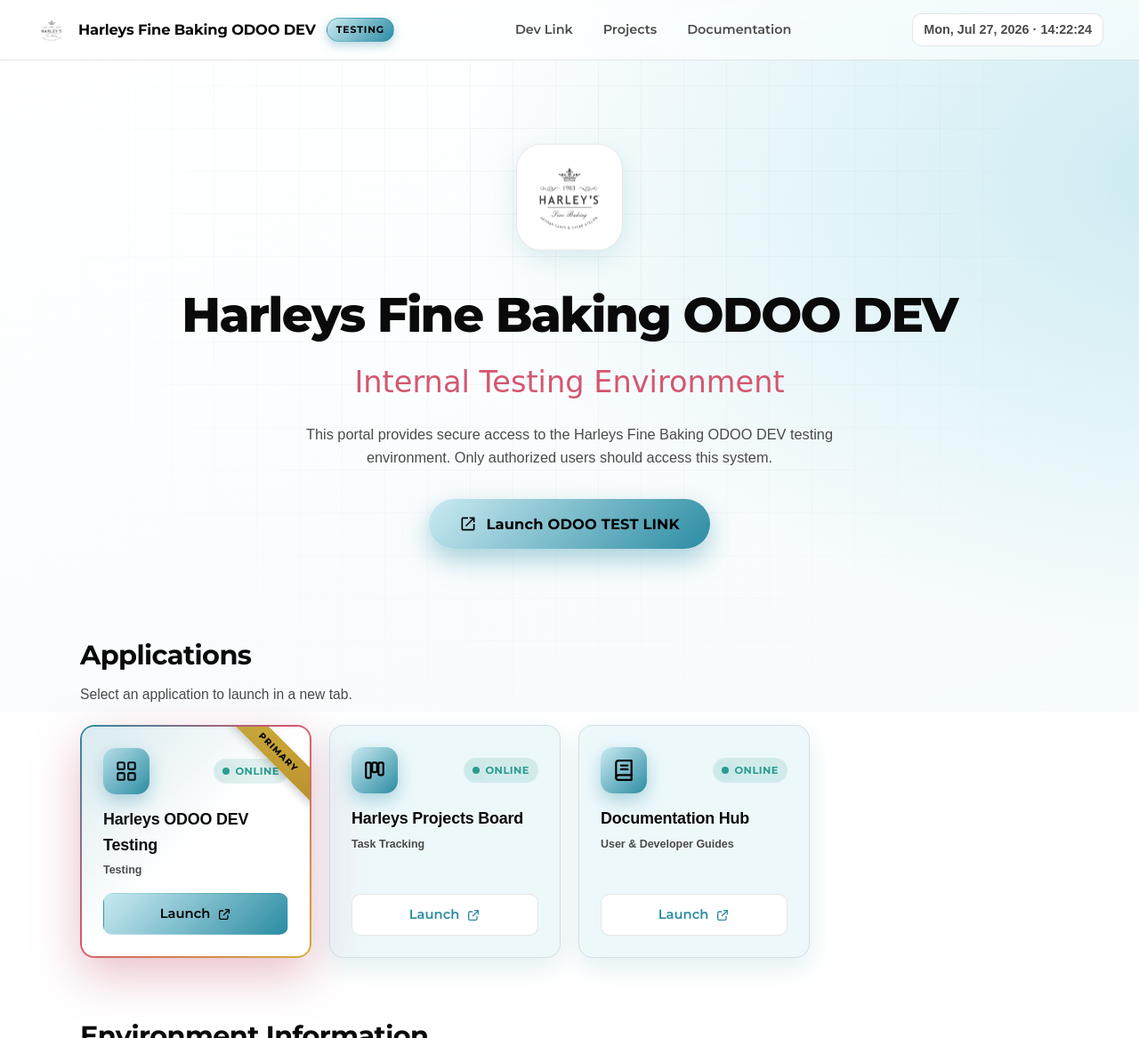
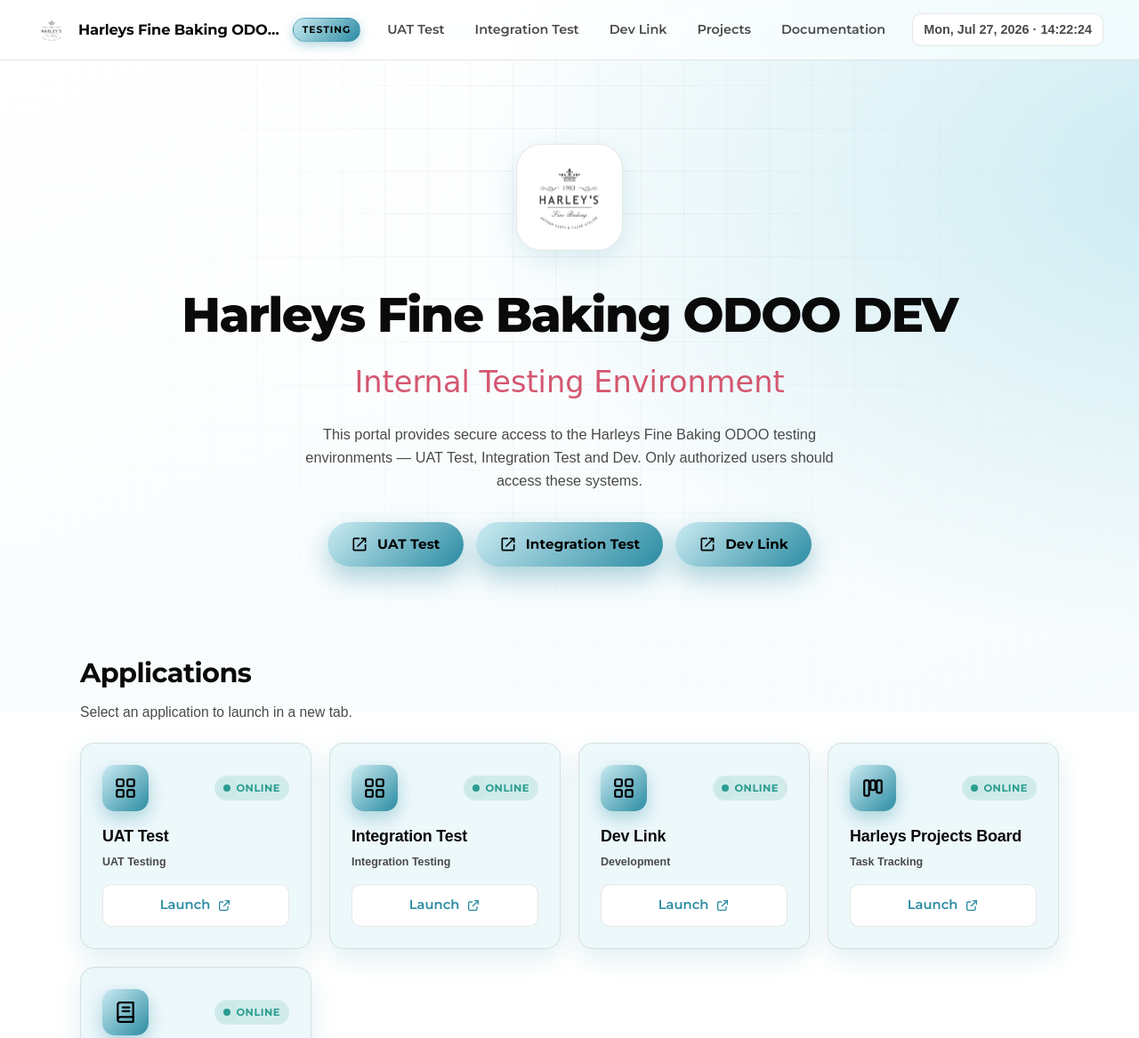
Before and after one commit to srdev-harleys/harleydev, a plain HTML site: page index.html in a window 1280 px wide. Shown: the top 1167 px of the page at 89% size. Drawn offline with Linux system fonts and the light colour scheme; a web font is replaced by a local one.

Commit message:
Updated UAT, Integration links

```diff
--- a/config.json
+++ b/config.json
@@ -2,9 +2,13 @@
   "brand": {
     "name": "Harleys Fine Baking ODOO DEV",
     "subtitle": "Internal Testing Environment",
-    "description": "This portal provides secure access to the Harleys Fine Baking ODOO DEV testing environment. Only authorized users should access this system.",
-    "launchUrl": "https://admin.taildfc619.ts.net/",
+    "description": "This portal provides secure access to the Harleys Fine Baking ODOO testing environments — UAT Test, Integration Test and Dev. Only authorized users should access these systems.",
     "projectsUrl": "https://github.com/users/harleystech/projects/1/views/1",
+    "environments": [
+      { "name": "UAT Test", "url": "https://harleys-harley-test2-35143199.dev.odoo.com/odoo", "environment": "UAT Testing" },
+      { "name": "Integration Test", "url": "https://harleys-harley-test-34263692.dev.odoo.com/odoo", "environment": "Integration Testing" },
+      { "name": "Dev Link", "url": "https://admin.taildfc619.ts.net/", "environment": "Development" }
+    ],
     "environment": "Testing",
     "footer": {
       "company": "Harleys Fine Baking",
@@ -14,13 +18,6 @@
     }
   },
   "applications": [
-    {
-      "name": "Harleys ODOO DEV Testing",
-      "icon": "erp",
-      "status": "Online",
-      "environment": "Testing",
-      "featured": true
-    },
     {
       "name": "Harleys Projects Board",
       "url": "https://github.com/users/harleystech/projects/1/views/1",
--- a/index.html
+++ b/index.html
@@ -70,7 +70,7 @@
       <span class="env-badge" id="env-badge">Testing</span>
     </div>
     <nav class="topnav__nav" aria-label="Site">
-      <a class="topnav__link" id="dev-link" href="#" target="_blank" rel="noopener noreferrer">Dev Link</a>
+      <div id="env-links" style="display:contents"><!-- Environment links injected by scripts/main.js --></div>
       <a class="topnav__link" id="projects-link" href="#" target="_blank" rel="noopener noreferrer">Projects</a>
       <a class="topnav__link" href="docs/index.html">Documentation</a>
     </nav>
@@ -98,13 +98,9 @@
         environment. Only authorized users should access this system.
       </p>
 
-      <a class="btn-primary" id="launch-btn" href="#"
-         target="_blank" rel="noopener noreferrer" role="button">
-        <svg class="btn-icon" viewBox="0 0 24 24" width="20" height="20" aria-hidden="true">
-          <path fill="currentColor" d="M14 3v2h3.59l-9.3 9.29 1.42 1.42L19 6.41V10h2V3m-2 16H5V5h7V3H5a2 2 0 0 0-2 2v14a2 2 0 0 0 2 2h14a2 2 0 0 0 2-2v-7h-2Z"/>
-        </svg>
-        <span class="btn-label">Launch ODOO TEST LINK</span>
-      </a>
+      <div class="hero__actions" id="hero-actions" role="group" aria-label="Launch an environment">
+        <!-- Buttons injected by scripts/main.js -->
+      </div>
     </section>
 
     <!-- ----------------------------------------------------------
--- a/scripts/main.js
+++ b/scripts/main.js
@@ -10,17 +10,32 @@
 import { renderApplications, renderInfoCards } from './modules/cards.js';
 import { renderUpdates } from './modules/updates.js';
 import { applyBrand } from './modules/brand.js';
-import { attachRipple } from './modules/ripple.js';
+import { renderEnvNavLinks, renderHeroActions } from './modules/environments.js';
 
 async function init() {
   startClock();
-  attachRipple(document.getElementById('launch-btn'));
 
   const loader = document.getElementById('page-loader');
   try {
     const config = await loadConfig();
     applyBrand(config.brand);
-    renderApplications(document.getElementById('apps-grid'), config.applications, config.brand?.launchUrl);
+
+    const environments = config.brand?.environments || [];
+    renderEnvNavLinks(document.getElementById('env-links'), environments);
+    renderHeroActions(document.getElementById('hero-actions'), environments);
+
+    // Applications grid: one card per environment (UAT, Integration, Dev),
+    // in the same order as the hero/nav, followed by the rest of
+    // config.json's applications list (Projects Board, Documentation Hub).
+    const envCards = environments.map((env) => ({
+      name: env.name,
+      url: env.url,
+      icon: 'erp',
+      status: 'Online',
+      environment: env.environment,
+    }));
+    renderApplications(document.getElementById('apps-grid'), [...envCards, ...(config.applications || [])]);
+
     renderInfoCards(document.getElementById('info-grid'), config.infoCards);
     renderUpdates(document.getElementById('updates-list'), config.recentUpdates);
   } catch (err) {
--- a/scripts/modules/brand.js
+++ b/scripts/modules/brand.js
@@ -9,13 +9,6 @@
   setText('hero-desc', brand.description);
   setText('env-badge', brand.environment || 'Testing');
 
-  const launchBtn = document.getElementById('launch-btn');
-  if (launchBtn && brand.launchUrl) launchBtn.href = brand.launchUrl;
-
-  // Top-nav quick links — same source of truth as the hero button and the
-  // Applications cards (config.json), so the URL only ever lives in one file.
-  const devLink = document.getElementById('dev-link');
-  if (devLink && brand.launchUrl) devLink.href = brand.launchUrl;
   const projectsLink = document.getElementById('projects-link');
   if (projectsLink && brand.projectsUrl) projectsLink.href = brand.projectsUrl;
 
--- /dev/null
+++ b/scripts/modules/environments.js
@@ -0,0 +1,37 @@
+/* ==========================================================================
+   Environments — renders the Production / UAT Test / Integration Test / Dev
+   links that appear in the top nav and the hero actions. config.json's
+   brand.environments is the single source of truth for both, and (via
+   main.js) for the matching Applications cards too.
+   ========================================================================== */
+import { escapeHtml } from './dom-utils.js';
+import { attachRipple } from './ripple.js';
+
+export function renderEnvNavLinks(container, environments = []) {
+  if (!container) return;
+  container.innerHTML = environments
+    .map((env) => `<a class="topnav__link" href="${escapeHtml(env.url)}" target="_blank" rel="noopener noreferrer">${escapeHtml(env.name)}</a>`)
+    .join('');
+}
+
+export function renderHeroActions(container, environments = []) {
+  if (!container) return;
+  container.innerHTML = '';
+
+  environments.forEach((env) => {
+    const btn = document.createElement('a');
+    btn.className = 'btn-primary';
+    btn.href = env.url;
+    btn.target = '_blank';
+    btn.rel = 'noopener noreferrer';
+    btn.setAttribute('role', 'button');
+    btn.innerHTML = `
+      <svg class="btn-icon" viewBox="0 0 24 24" width="20" height="20" aria-hidden="true">
+        <path fill="currentColor" d="M14 3v2h3.59l-9.3 9.29 1.42 1.42L19 6.41V10h2V3m-2 16H5V5h7V3H5a2 2 0 0 0-2 2v14a2 2 0 0 0 2 2h14a2 2 0 0 0 2-2v-7h-2Z"/>
+      </svg>
+      <span class="btn-label">${escapeHtml(env.name)}</span>
+    `;
+    container.appendChild(btn);
+    attachRipple(btn);
+  });
+}
--- a/styles/buttons.css
+++ b/styles/buttons.css
@@ -1,3 +1,19 @@
+/* ==========================================================================
+   Hero Actions — one button per environment (Production/UAT/Integration/Dev)
+   ========================================================================== */
+.hero__actions {
+  margin-top: 34px;
+  display: flex;
+  flex-wrap: wrap;
+  justify-content: center;
+  gap: 14px;
+}
+.hero__actions .btn-primary {
+  margin-top: 0;
+  padding: 13px 26px;
+  font-size: 0.95rem;
+}
+
 /* ==========================================================================
    Primary Button (hover + ripple)
    ========================================================================== */
--- a/styles/responsive.css
+++ b/styles/responsive.css
@@ -1,6 +1,11 @@
 /* ==========================================================================
    Responsive (Mobile Optimized)
    ========================================================================== */
+@media (max-width: 1240px) {
+  .topnav { flex-wrap: wrap; row-gap: 8px; }
+  .topnav__nav { order: 3; width: 100%; justify-content: center; flex-wrap: wrap; }
+}
+
 @media (max-width: 640px) {
   .topnav { flex-wrap: wrap; row-gap: 8px; }
   .topnav__title { display: none; }
```
